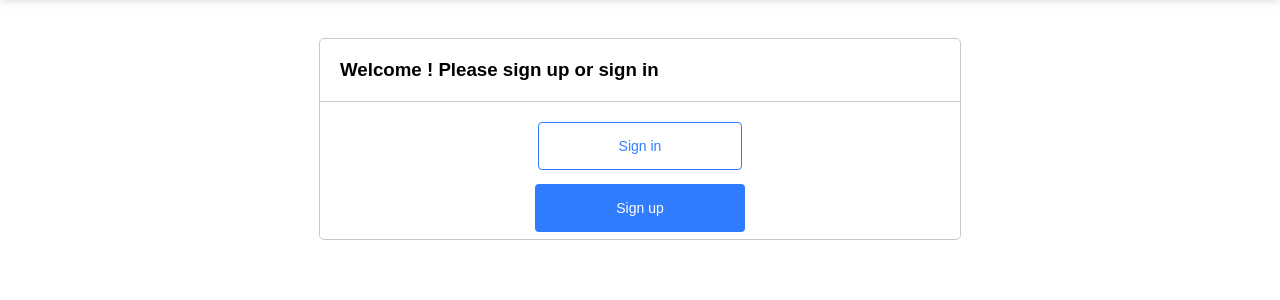
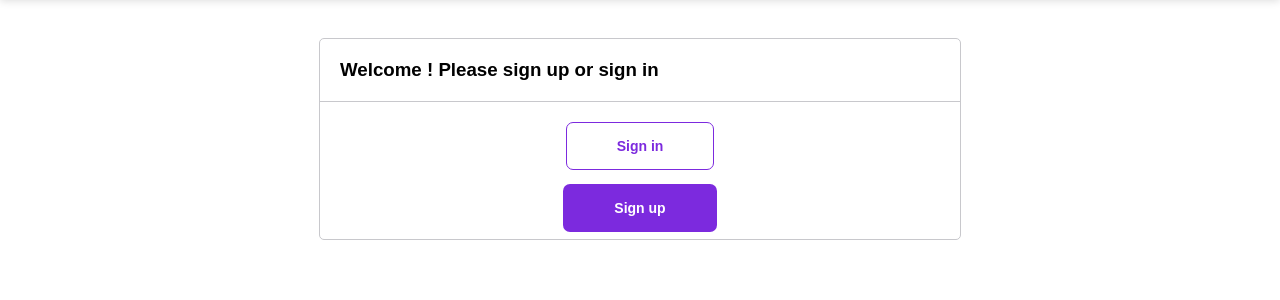
Before and after one commit to Spaghetoz/todo-app-with-flask, a Flask app: page /not-logged-in in a window 1280 px wide. Shown: the part 68-368 px from the top of the page. Run offline with Flask 3, Linux system fonts and the light colour scheme.

Commit message:
changed some details

```diff
--- a/static/css/styles.css
+++ b/static/css/styles.css
@@ -131,15 +131,15 @@ form {
     border-style:none;  /* remove button weird old border style */
     width: 75px;
     padding: 9px;
-    background-color: #2f7cff;
+    background-color: #7c2ade;
     color:white;
     cursor: pointer;
 
     border-radius: 4px;
 
 }
-.input-submit:hover { background-color: #256be4; }
-.input-submit:active { background-color: #1958c4;}
+.input-submit:hover { background-color: #6f2dc0; }
+.input-submit:active { background-color: #5a2699;}
 
 #tasks {
     display: flex;
@@ -187,9 +187,19 @@ button {
 .green-btn:hover {  background-color: rgb(22, 126, 44);}
 .green-btn:active {  background-color: rgb(25, 109, 43);}
 
-.red-btn { background-color: rgb(201, 19, 19); cursor: pointer; }
+.red-btn {
+    background-color: rgb(201, 19, 19);
+    cursor: pointer;
+    float:right;
+
+ }
 .red-btn:hover { background-color: rgb(167, 15, 15); }
 .red-btn:active { background-color: rgb(141, 14, 14); }
+
+#logout-btn {
+    margin-top: 14px;
+    margin-right: 14px;
+}
 
 i {
     color: white;
@@ -219,9 +229,10 @@ footer {
 /*---------Sign up or login page----------------*/
 #signin-btn, #signup-btn {
     font-size: 14px;
-    background-color: #2f7cff;
+    background-color: #7c2ade;
     margin:7px;
-    padding: 15px 80px 15px 80px;
+    padding: 15px 50px 15px 50px;
+    border-radius: 7px;
 
 }
 #signin-btn:hover, #signup-btn:hover { cursor: pointer; }
@@ -229,14 +240,18 @@ footer {
 #signin-btn {
     margin-top: 20px;
     border-style: solid;
-    border-color: #2f7cff;
+    border-color: #7c2ade;
+
     background-color: transparent;
 }
 
 #signin-btn {
-    color: #2f7cff;
+    color: #7c2ade;
+    font-weight: bold;
+
 }
 
 #signup-btn{
     color:white;
+    font-weight: bold;
 }
--- a/templates/base.html
+++ b/templates/base.html
@@ -22,7 +22,7 @@
                 <li><a href="{{url_for('register')}}">Sign up</a></li>
 
                 {% if is_session_active %}
-                <button class="red-btn"> <a href="{{url_for('logout')}}"> <i class="material-icons">logout</i> </a> </button>
+                <button class="red-btn", id="logout-btn"> <a href="{{url_for('logout')}}"> <i class="material-icons">logout</i> </a> </button>
                 {% endif %}
 
             </ul>
```
Also changed, not shown: main.py (line endings or trailing spaces).
